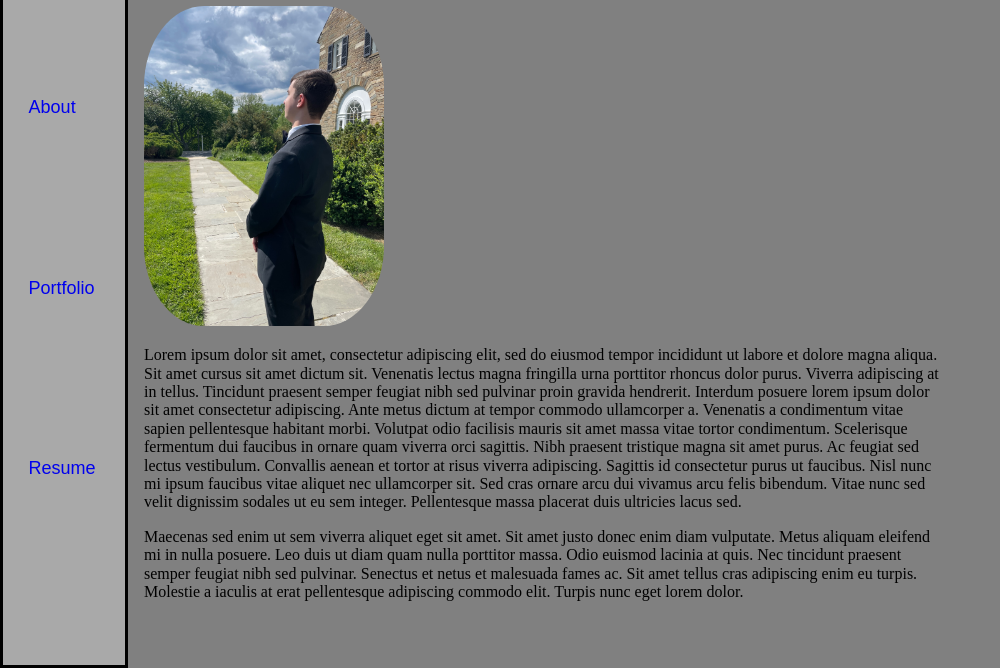
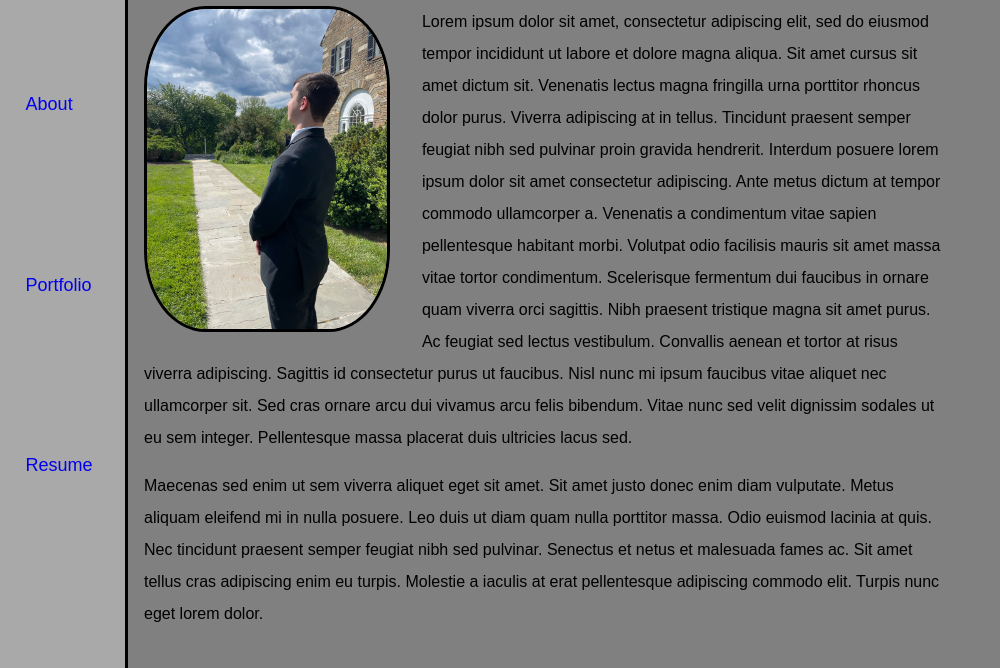
Before and after one commit to Magnotcj/Magnotcj.github.io, a plain HTML site: page index.html in a window 1280 px wide. Shown: the part 132-800 px from the top of the page, without its empty margins (0-1000 px from the left). Drawn offline with Linux system fonts and the light colour scheme; a script that the page names is missing.

Commit message:
fonts looking good

```diff
--- a/styles/main.css
+++ b/styles/main.css
@@ -1,6 +1,8 @@
 #avatar{
     height: 20rem;
     border-radius: 25%;
+    border-color: black;
+    border-style: solid;
 }
 
 .projectImage{
@@ -9,14 +11,19 @@
 
 p{
     max-width: 50rem;
+    font-family: Arial, Helvetica, sans-serif;
 }
 
 nav{
     grid-area: nav;
     background-color: darkgrey;
-    border: 0.2rem solid black;
+    border-right: 0.2rem solid black;
     padding-left: 0;
     margin-left: 0;
+}
+
+li{
+    font-family:Arial, Helvetica, sans-serif;
 }
 
 header #name{
@@ -60,6 +67,22 @@ body{
     background-color: gray;
 }
 
+h1{
+    font-family:'Franklin Gothic Medium', 'Arial Narrow', Arial, sans-serif;
+}
+
+h2{
+    font-family: 'Franklin Gothic Medium', 'Arial Narrow', Arial, sans-serif;
+}
+
+h3{
+    font-family: 'Franklin Gothic Medium', 'Arial Narrow', Arial, sans-serif;
+}
+h4{
+    font-family: 'Franklin Gothic Medium', 'Arial Narrow', Arial, sans-serif;
+}
+
+
 @media screen and (min-width: 300px){
     body {
         display: grid;
@@ -72,7 +95,7 @@ body{
     }
     nav > ul > li{
         display: inline-block;
-        padding-right: 4rem;
+        padding-right: 3rem;
     }
     nav > ul{
         padding-left: 2rem;
@@ -113,4 +136,14 @@ body{
     #name{
         padding-left: 1rem;
     }
+
+   p{
+        line-height: 2rem;
+    }
 }
+
+.wrap{
+    float:left;
+    padding-right: 2rem;
+    word-wrap:break-word;
+}
```
Also changed, not shown: portfolio.html (+4 -4 lines).
